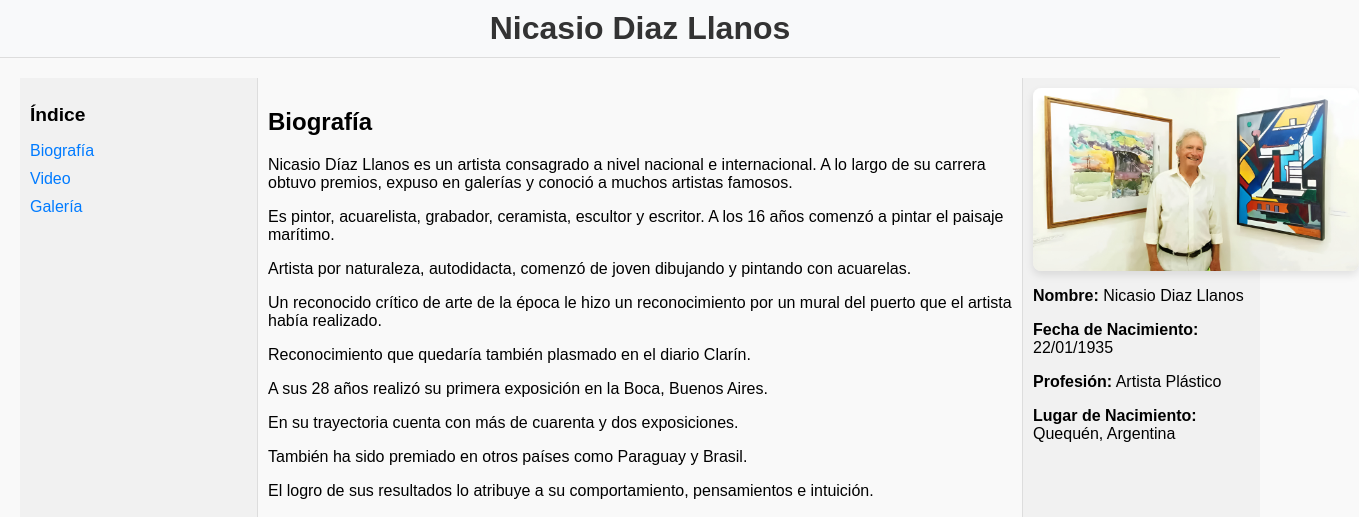
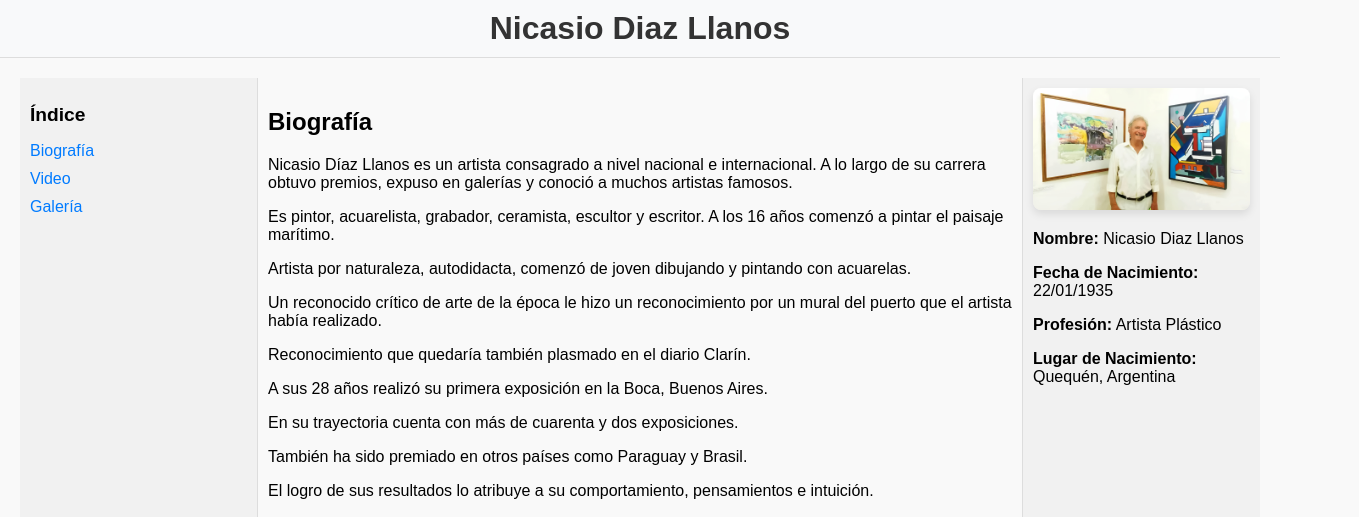
Before and after one commit to ProfeNicoSilva/pagina-expo-fines, a plain HTML site: page index.html in a window 1280 px wide. Shown: the top 517 px of the page, 1359 px wide, since content can reach past the window. Drawn offline with Linux system fonts and the light colour scheme.

Commit message:
Ajustes de diseño: galería y foto de portada

```diff
--- a/styles.css
+++ b/styles.css
@@ -67,12 +67,9 @@ main {
 }
 
 .profile-image {
-    width: 150%; /* Duplica el tamaño original */
-    height: auto; /* Mantén las proporciones */
-    border-radius: 8px; /* Bordes redondeados */
-    box-shadow: 0 4px 8px rgba(0, 0, 0, 0.1); /* Sombra */
-    margin: 0 auto; /* Centra la imagen */
-    display: block; /* Asegura que la imagen sea un bloque */
+    width: 100%;
+    border-radius: 8px;
+    box-shadow: 0 4px 8px rgba(0, 0, 0, 0.1);
 }
 
 .profile-info {
```
